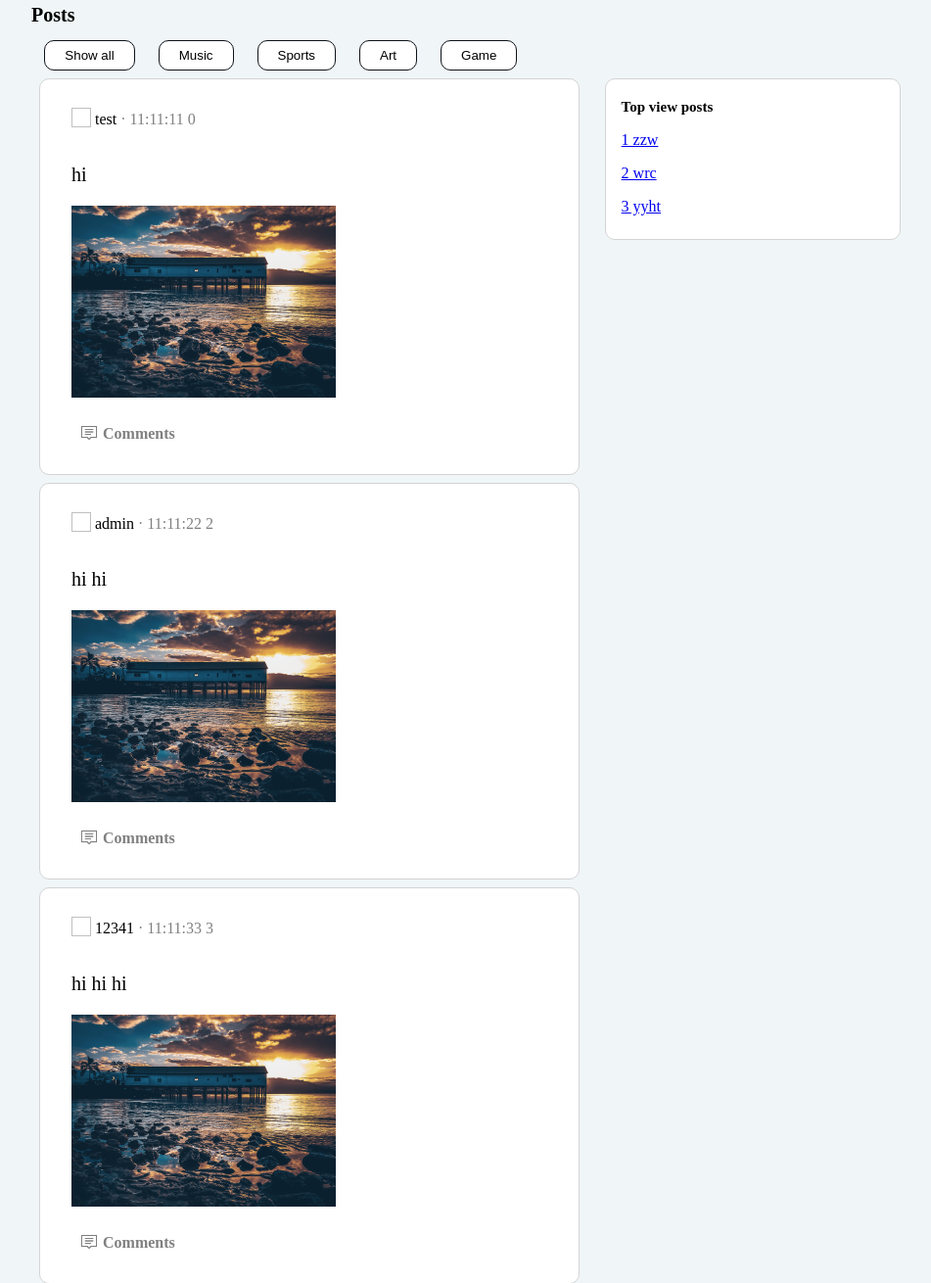
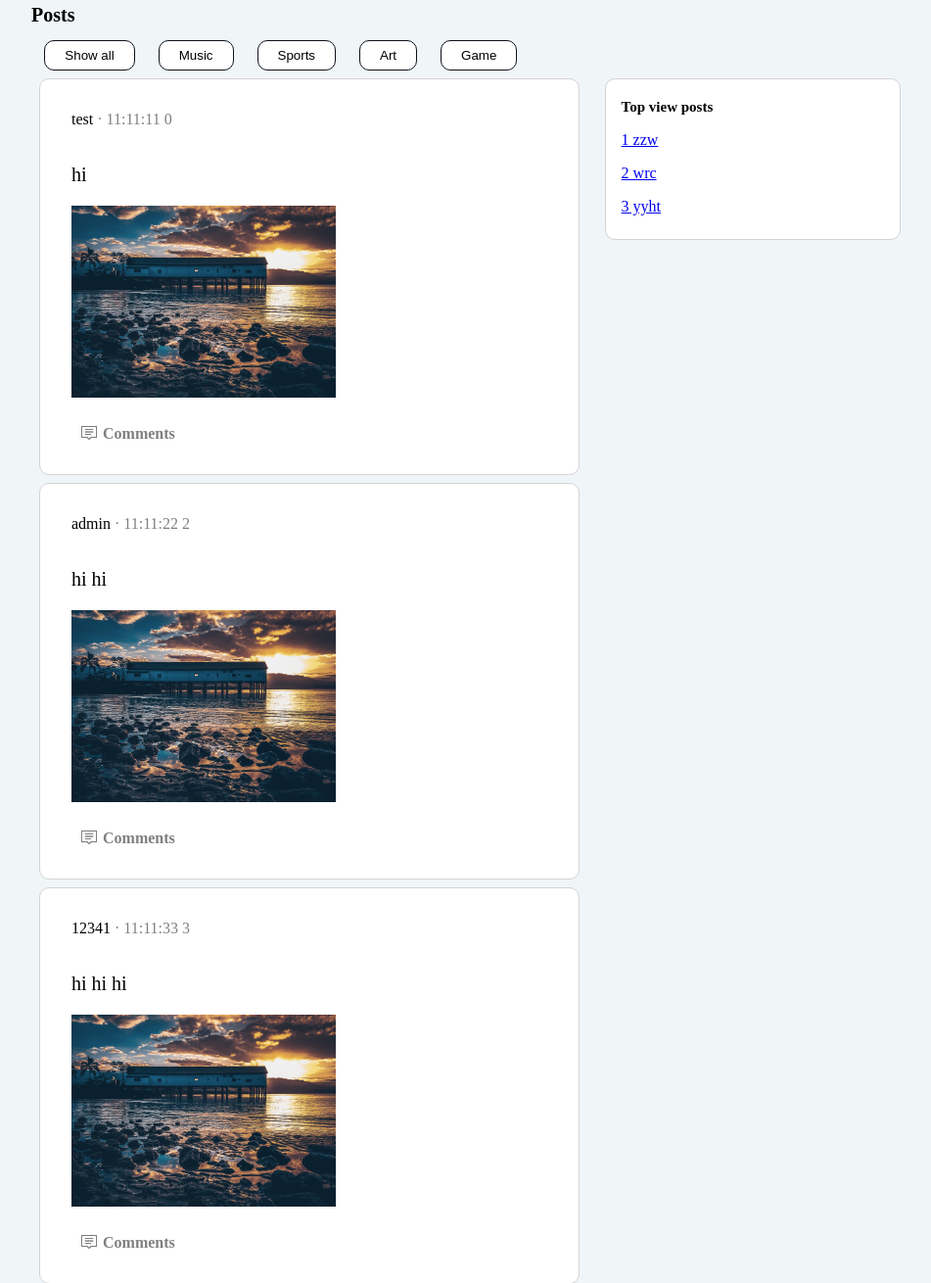
Before and after one commit to WorkCite/360project, a PHP site: page /360project/home.php in a window 1280 px wide. Shown: the part 341-1651 px from the top of the page at 98% size, without its empty margins (160-1111 px from the left). Run offline with PHP 8.4, Linux system fonts and the light colour scheme; data comes from the database, SQL or seed files in the repository; data that the repository does not hold is empty; some libraries are stand-ins or nearby versions.

Commit message:
delete icon

```diff
--- a/360 proj/home.php
+++ b/360 proj/home.php
@@ -407,9 +407,6 @@ if (isset($_POST['submit'])) {
                                     <div class="postBlock">
                                     <div class="post">
                                         <div class="postHeader">
-                                            <div class="authorIcon">
-                                                <img width="20pt" height="20pt">
-                                            </div>
                                             <div class="author">
                                                 <p>'.$pname.'</p>
                                             </div>
```
